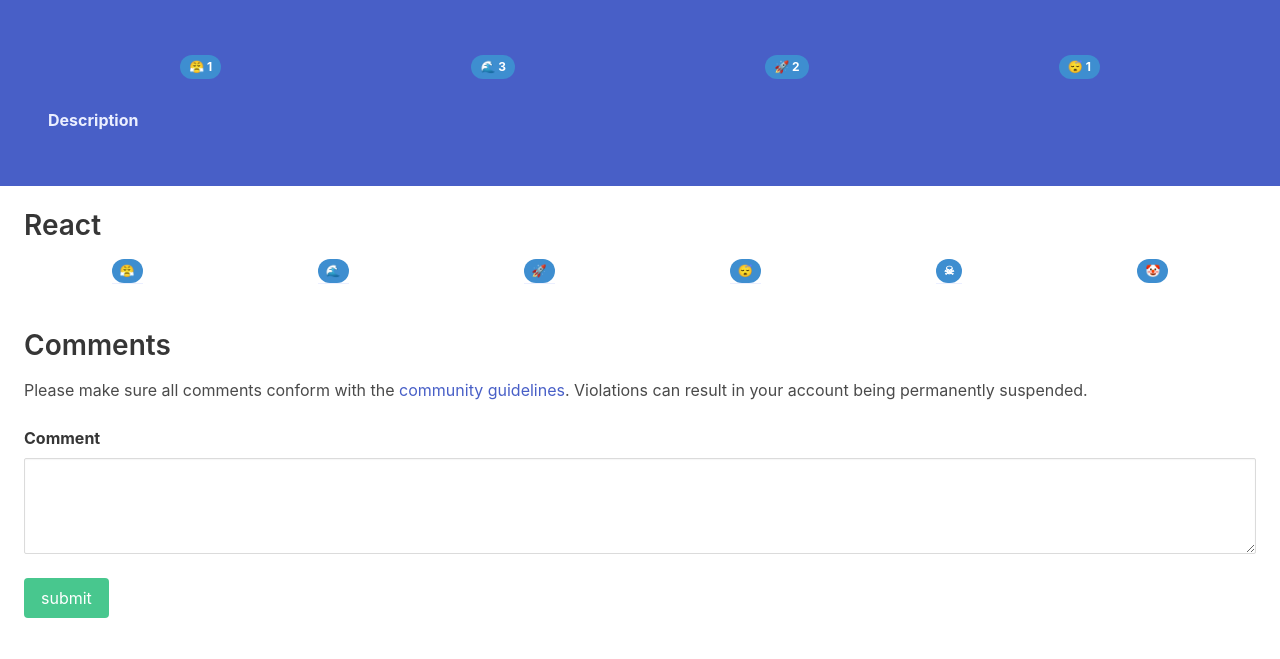
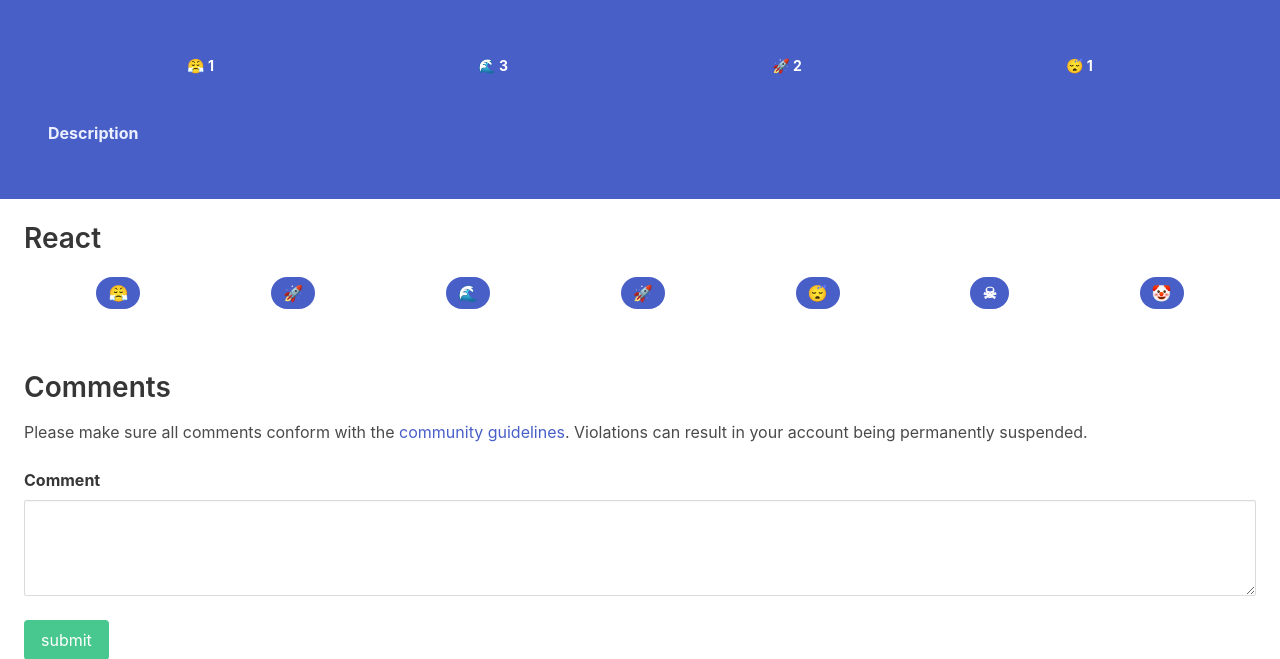
Before and after one commit to daftpy/docker-django-selenium, a Django app: template app/upload/templates/submission.html in a window 1280 px wide. Shown: the part 96-755 px from the top of the page. Run offline with Django 4.2, Linux system fonts and the light colour scheme; the template is opened without the code that fills it: values that come from a table or form of the project are taken from there, others are empty; parts of the project's set-up code (start-up, migrations or seed data) failed here and were passed over; some libraries are stand-ins or nearby versions.

Commit message:
Updated submission page styling for reaction bar. Still contemplating reaction feature.

```diff
--- a/app/main/static/main/style.css
+++ b/app/main/static/main/style.css
@@ -1,7 +1,7 @@
 img.emoji {
-    height: 1.25em;
-    width: 1.25em;
-    margin: 0 .5em 0 .1em;
+    height: 1.5em;
+    width: 1.5em;
+    margin: 0;
     vertical-align: -0.1em;
  }
 .hero {
--- a/app/upload/templates/submission.html
+++ b/app/upload/templates/submission.html
@@ -10,46 +10,27 @@
       </p>
       <img class="submission-piece mt-6 mb-5" src='{{ submission.file.url }}'>
     {% endif %}
-    <ul class="reaction-bar">
-      <li>
-        <a href="#"><span class="tag is-info is-rounded">&#x1F624; 1</span></a>
-      </li>
-      <li>
-        <a href="#"><span class="tag is-info is-rounded">&#x1F30A; 3</span></a>
-      </li>
-      <li>
-        <a href="#"><span class="tag is-info is-rounded">&#x1F680; 2</span></a>
-      </li>
-      <li>
-        <a href="#"><span class="tag is-info is-rounded">&#x1F634; 1</span></a>
-      </li>
-    </ul>
+    <div class="tags are-medium reaction-bar">
+        <a href="#"><span>&#x1F624; 1</span></a>
+        <a href="#"><span>&#x1F30A; 3</span></a>
+        <a href="#"><span>&#x1F680; 2</span></a>
+        <a href="#"><span>&#x1F634; 1</span></a>
+        </div>
     <p class="subtitle mt-5 mb-2"><b>Description</b></p>
     <p class="subtitle my-0" id="submissionDescription">{{submission.description}}</p>
   </div>
 </section>
 <div class="content m-5">
-    <h2>React</h2>
-    <ul class="reaction-bar">
-        <li>
-          <a href="#"><span class="tag is-info is-rounded">&#x1F624;</span></a>
-        </li>
-        <li>
-          <a href="#"><span class="tag is-info is-rounded">&#x1F30A;</span></a>
-        </li>
-        <li>
-          <a href="#"><span class="tag is-info is-rounded">&#x1F680;</span></a>
-        </li>
-        <li>
-          <a href="#"><span class="tag is-info is-rounded">&#x1F634;</span></a>
-        </li>
-        <li>
-          <a href="#"><span class="tag is-info is-rounded">&#9760;</span></a>
-        </li>
-        <li>
-          <a href="#"><span class="tag is-info is-rounded">&#129313;</span></a>
-        </li>
-      </ul>
+  <h2>React</h2>
+  <div class="tags are-medium reaction-bar">
+    <a href="#"><span class="tag is-link is-rounded">&#x1F624;</span></a>
+    <a href="#"><span class="tag is-link is-rounded">&#x1F680;</span></a>
+    <a href="#"><span class="tag is-link is-rounded">&#x1F30A;</span></a>
+    <a href="#"><span class="tag is-link is-rounded">&#x1F680;</span></a>
+    <a href="#"><span class="tag is-link is-rounded">&#x1F634;</span></a>
+    <a href="#"><span class="tag is-link is-rounded">&#9760;</span></a>
+    <a href="#"><span class="tag is-link is-rounded">&#129313;</span></a>
+  </div>
   <h2 id="commentHeader">Comments</h2>
   <p>
     Please make sure all comments conform with the <a class="js-modal-trigger" data-target="modal-js-communityguidlines">community guidelines</a>.
```
Also changed, not shown: 1 other file.
